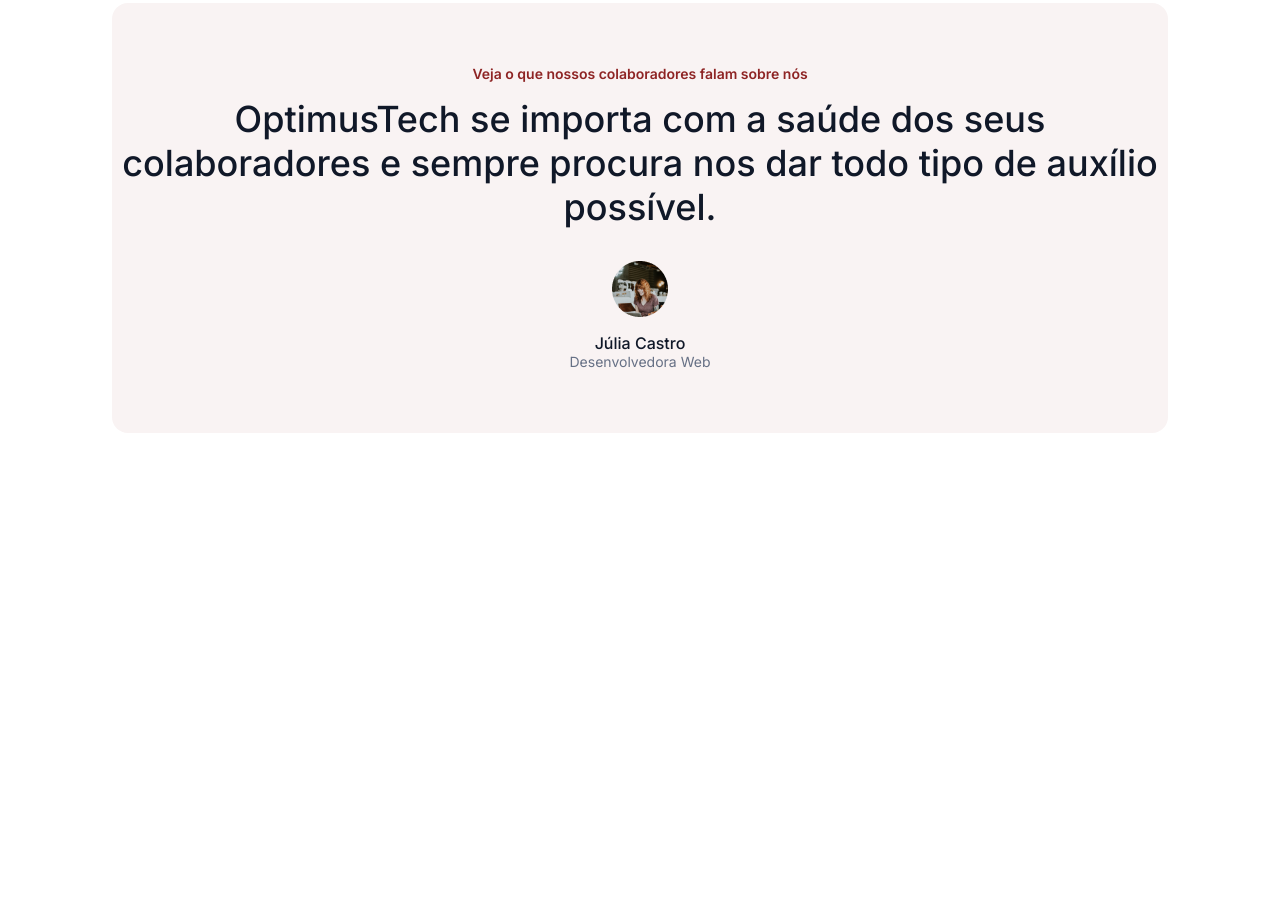
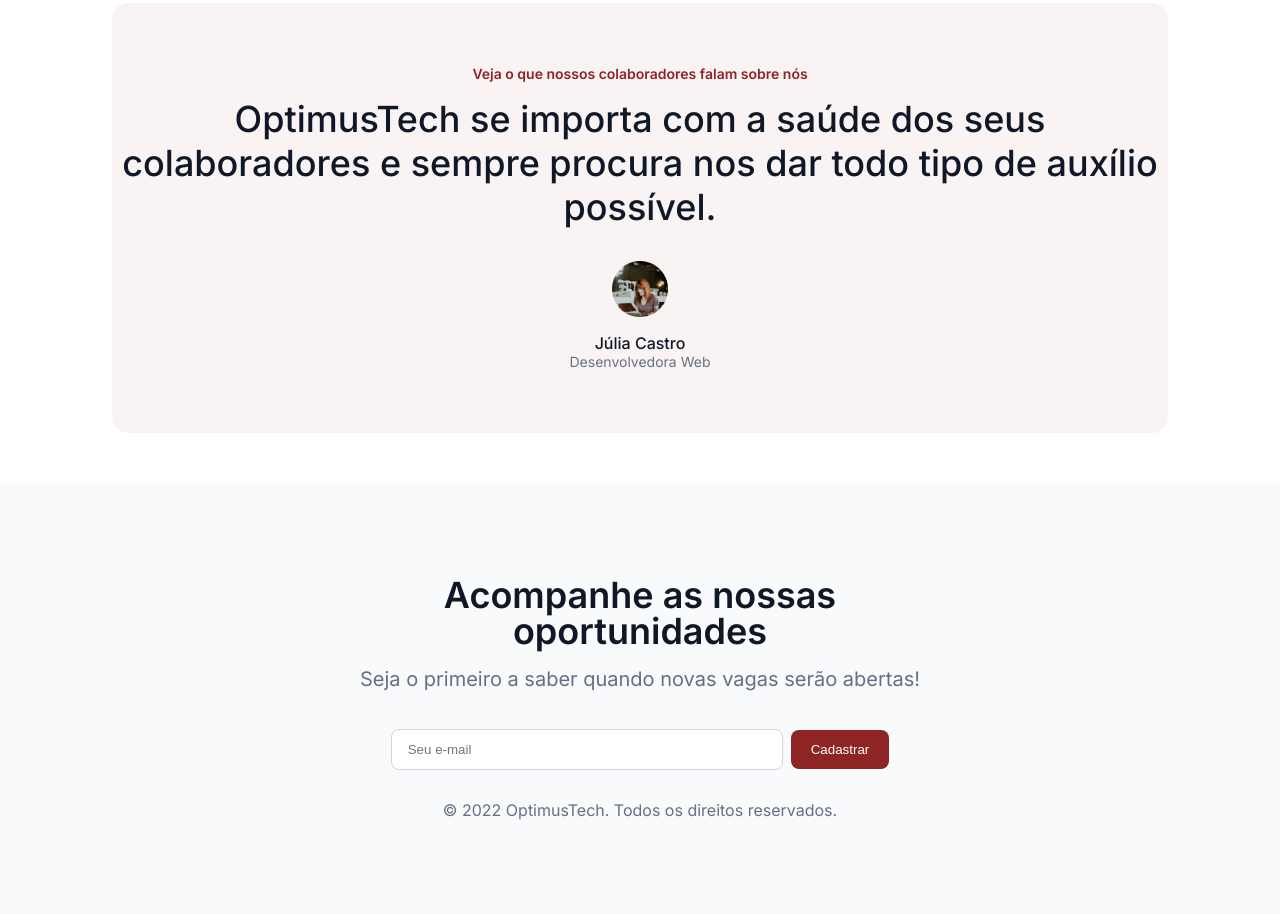
Before and after one commit to eugeniocarvalho/7-days-of-code-HTML-CSS, a plain HTML site: page index.html in a window 1280 px wide. Shown: the part 2394-3308 px from the top of the page. Before the commit the page ends 2875 px from the top, so only its background shows below. Drawn offline with Linux system fonts and the light colour scheme.

Commit message:
created and stylized section rodape

```diff
--- a/assets/css/style.css
+++ b/assets/css/style.css
@@ -7,6 +7,8 @@
   --bg-constrat-color: rgba(142, 36, 36, 0.05);
   --border-color: rgba(234, 236, 240, 1);
   --copy-color: rgba(152, 162, 179, 1);
+  --bg-rodape-color:  #F9FAFB;
+  --input-border-color: #D0D5DD;
   --font-family: 'Inter';
 
 }
@@ -234,3 +236,52 @@ a {
   font-weight: 400;
   padding-bottom: 4rem;
 }
+
+.container__rodape {
+  background-color: var(--bg-rodape-color);
+  padding: 6rem 21rem;
+  text-align: center;
+}
+
+.rodape__titulo {
+  font-size: 2.25rem;
+  font-weight: 600;
+  color: var(--title-color);
+  margin-bottom: 1.25rem;
+}
+
+.rodape__descricao {
+  font-size: 1.25rem;
+  font-weight: 400;
+  color: var(--text-color);
+  margin-bottom: 2.5rem;
+}
+
+.rodape__formulario {
+  display: flex;
+  align-items: center;
+  justify-content: center;
+  gap: .5rem;
+}
+
+ .formulario__email {
+  width: 22.5rem;
+  padding: 12px 14px 12px 16px;
+  border-radius: 8px;
+  border: 1px solid var(--input-border-color);
+}
+
+.formulario__botao {
+  color: var(--bg-color);
+  background-color: var(--contrast-color);
+  border: none;
+  padding: 12px 20px;
+  border-radius: 8px;
+}
+
+.rodape__copyright {
+  font-size: 1rem;
+  font-weight: 400;
+  color: var(--text-color);
+  margin-top: 2rem;
+}
--- a/index.html
+++ b/index.html
@@ -129,6 +129,21 @@
     <h4 class="colaboradores__autor">Júlia Castro</h4>
     <p class="colaboradores__cargo">Desenvolvedora Web</p>
   </section>
+
+  <footer class="container__rodape">
+    <h3 class="rodape__titulo">Acompanhe as nossas oportunidades</h3>
+    <p class="rodape__descricao">Seja o primeiro a saber quando novas vagas serão abertas!</p>
+
+    <form action="#" class="rodape__formulario">
+      <fieldset>
+        <div class="rodape__formulario">
+          <input class="formulario__email" type="email" name="Email" id="email" placeholder="Seu e-mail">
+          <button class="formulario__botao" type="submit">Cadastrar</button>
+        </div>
+      </fieldset>
+    </form>
+    <p class="rodape__copyright">© 2022 OptimusTech. Todos os direitos reservados.</p>
+  </footer>
 </body>
 
 </html>
```
